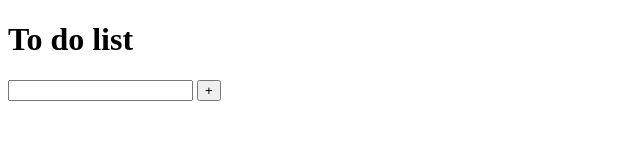
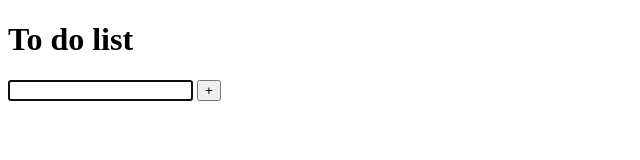
Before and after one commit to Karinzo/todo, a plain HTML site: page index.html in a window 1280 px wide. Shown: the whole page, without its empty margins (0-640 px from the left). Drawn offline with Linux system fonts and the light colour scheme.

Commit message:
added autofocus

```diff
--- a/index.html
+++ b/index.html
@@ -9,7 +9,7 @@
                 <h1>To do list</h1>
             </header>
             <div class="new-task">
-                <input type="text" id="new-task-input">
+                <input type="text" id="new-task-input" autofocus>
                 <button id="new-task-add">+</button>
             </div>
             <ul id="tasks-list"></ul>
```
